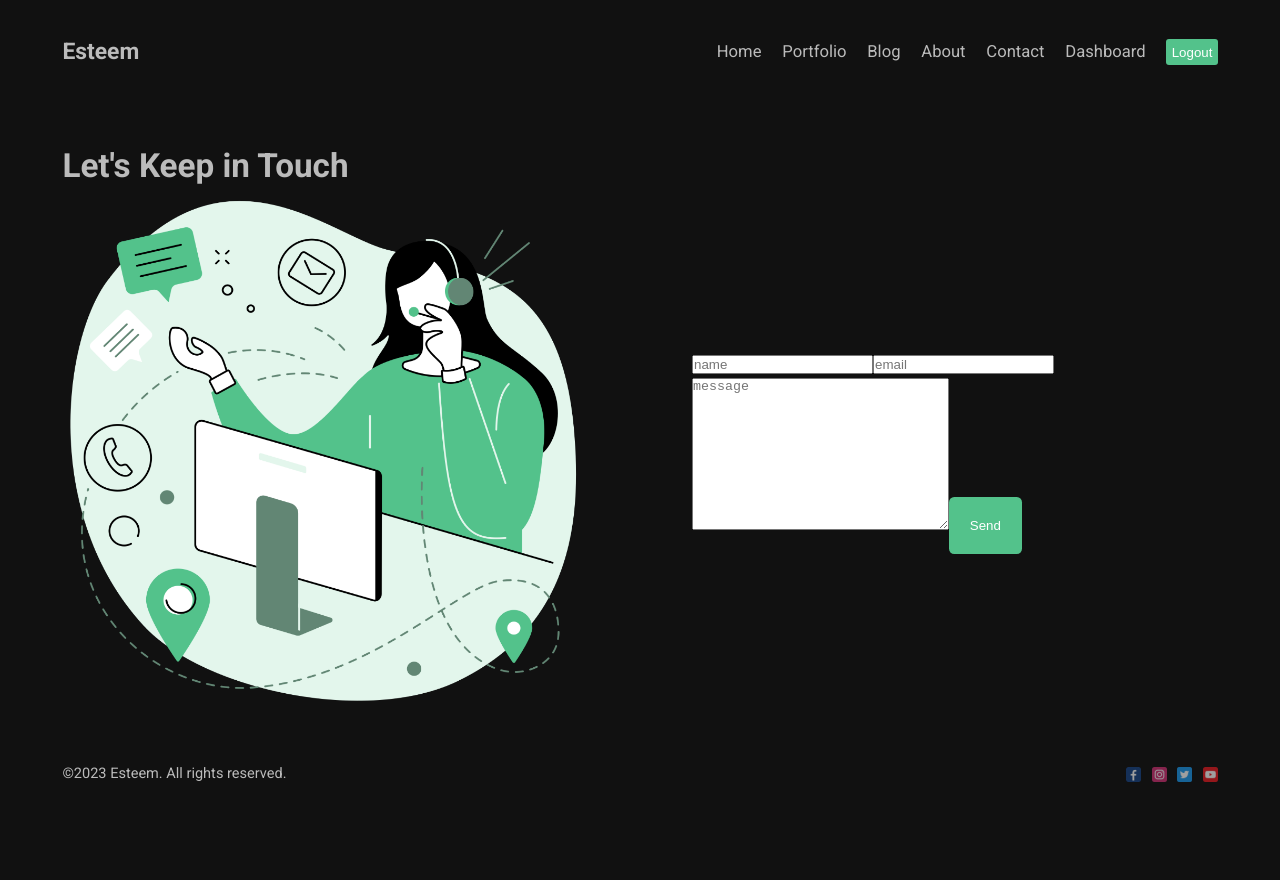
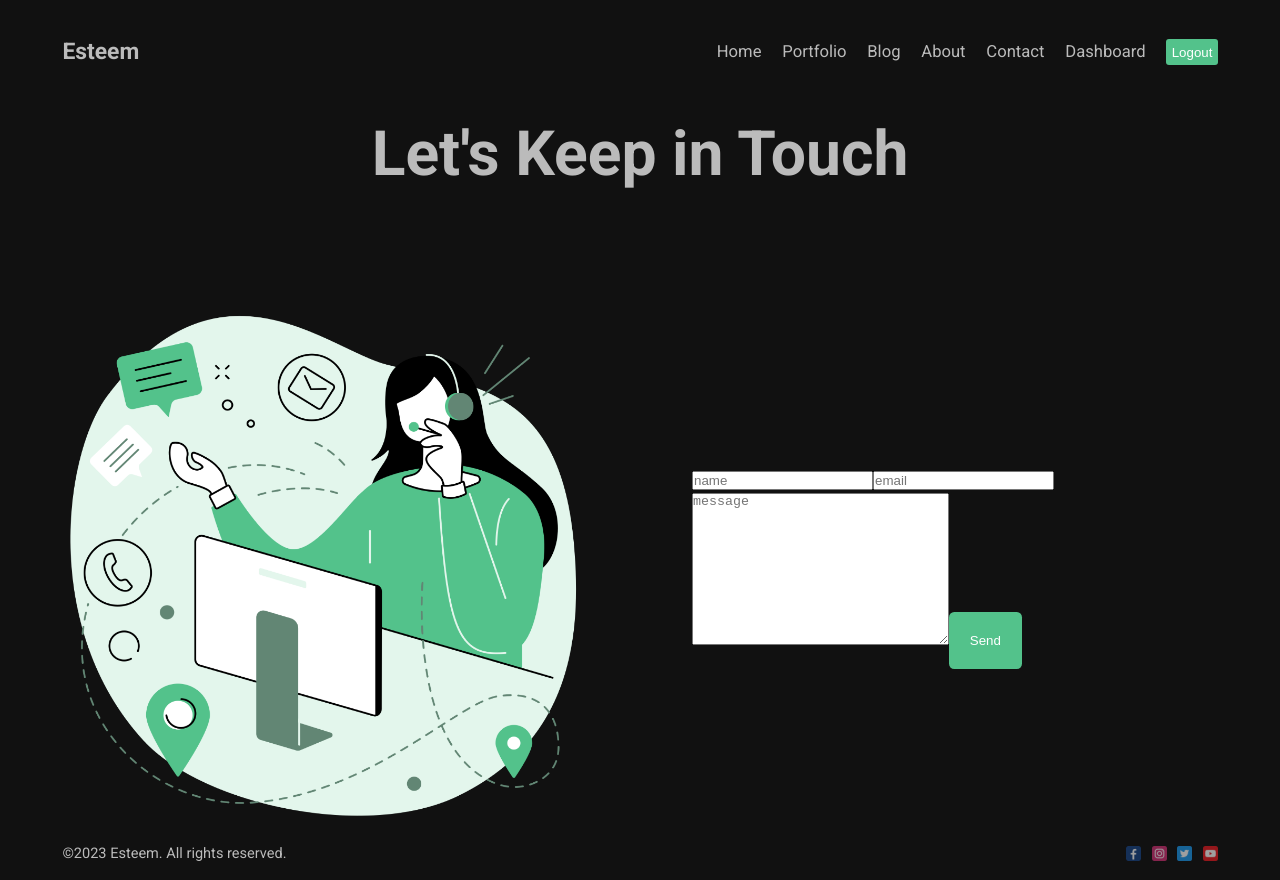
Before and after one commit to esteemayo/next_13, a Next.js app: page /contact in a window 1280 px wide. Before the commit the page ends 800 px from the top, so only its background shows below. Built offline with nearby package versions, Linux system fonts and the light colour scheme.

Commit message:
fix: add styling

```diff
--- a/src/app/contact/page.module.scss
+++ b/src/app/contact/page.module.scss
@@ -1,5 +1,8 @@
 .container {
   .title {
+    font-size: 6rem;
+    margin-bottom: 10rem;
+    text-align: center;
   }
 
   .content {
```
